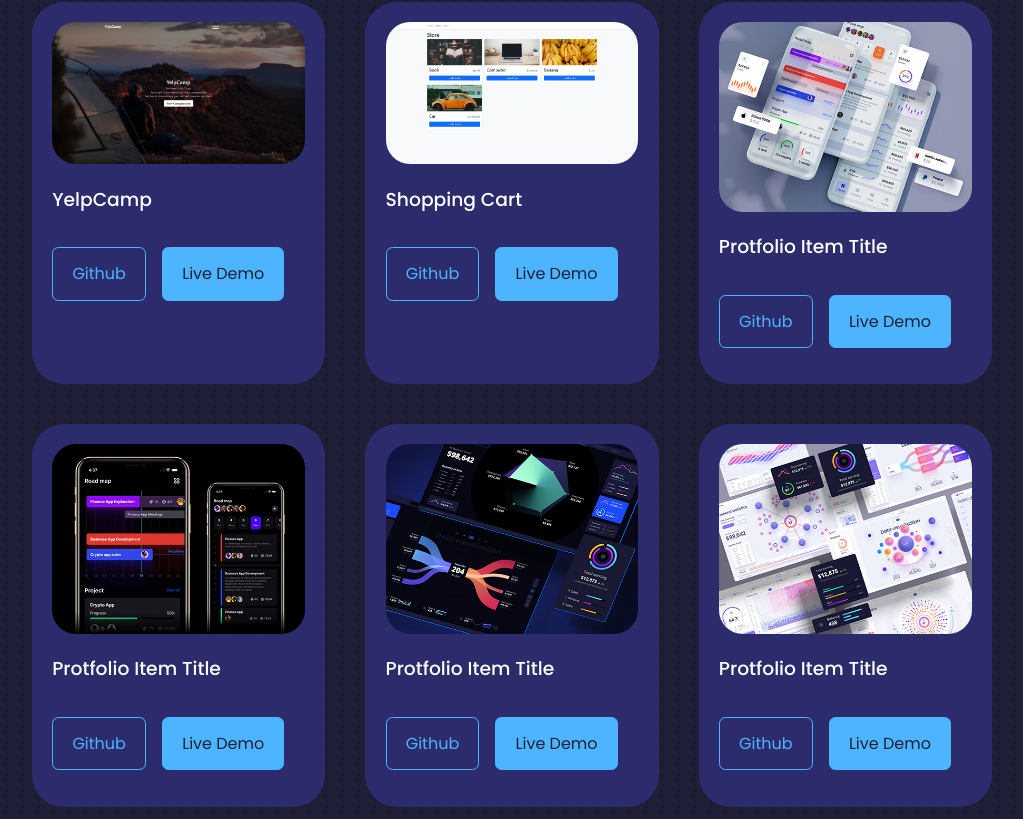
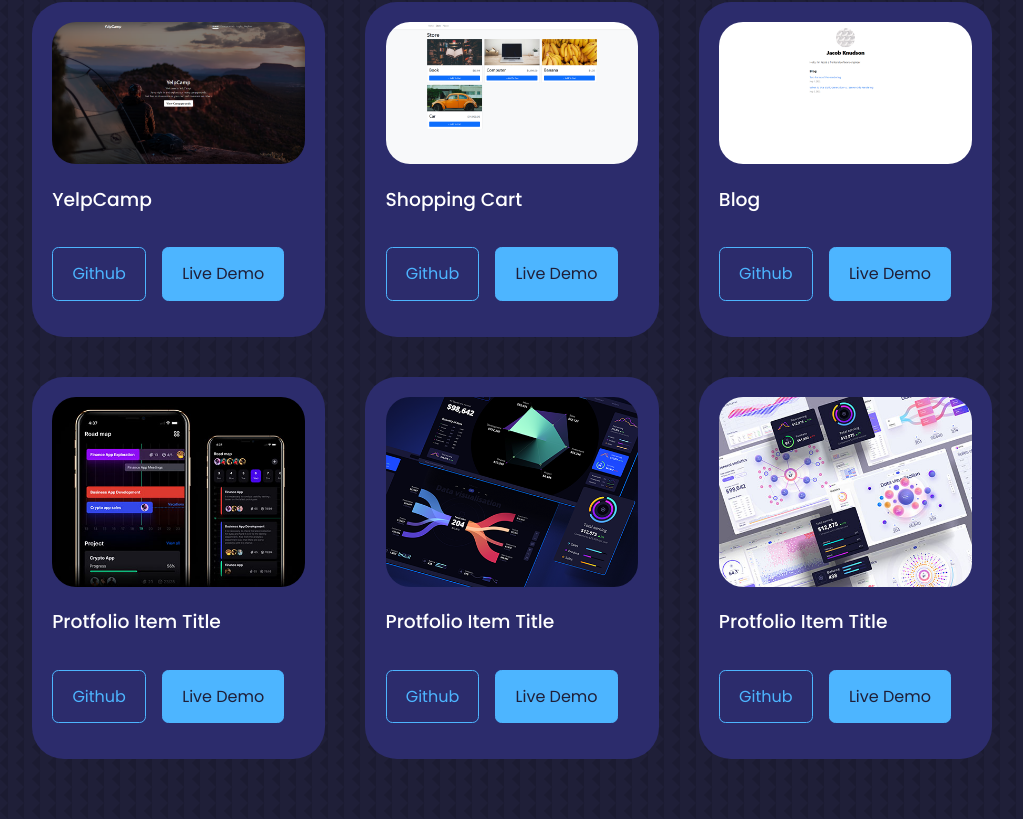
Before and after one commit to Jalokn/my-portfolio, a React (Create React App) app: page / in a window 1280 px wide. Shown: the part 3181-4000 px from the top of the page, without its empty margins (128-1151 px from the left). Built offline with nearby package versions, Linux system fonts and the light colour scheme.

Commit message:
added my nextjs blog

```diff
--- a/src/components/portfolio/Portfolio.jsx
+++ b/src/components/portfolio/Portfolio.jsx
@@ -2,7 +2,7 @@ import React from "react";
 import "./portfolio.css";
 import IMG1 from "../../assets/yelp-camp.png";
 import IMG2 from "../../assets/shopping-cart.png";
-import IMG3 from "../../assets/portfolio3.jpg";
+import IMG3 from "../../assets/nextjs-blog.png";
 import IMG4 from "../../assets/portfolio4.jpg";
 import IMG5 from "../../assets/portfolio5.png";
 import IMG6 from "../../assets/portfolio6.jpg";
@@ -97,10 +97,10 @@ const Portfolio = () => {
           <div className="portfolio_item-image">
             <img src={IMG3} alt="Project" />
           </div>
-          <h3>Protfolio Item Title</h3>
+          <h3>Blog</h3>
           <div className="portfolio_item-cta">
             <a
-              href="https://github.com/Jalokn"
+              href="https://github.com/Jalokn/nextjs-blog"
               className="btn"
               target="_blank"
               rel="noreferrer"
@@ -108,7 +108,7 @@ const Portfolio = () => {
               Github
             </a>
             <a
-              href="https://github.com"
+              href="https://nextjs-blog-jalokn.vercel.app/"
               className="btn btn-primary"
               target="_blank"
               rel="noreferrer"
```
Also changed, not shown: src/assets/nextjs-blog.png (added).
